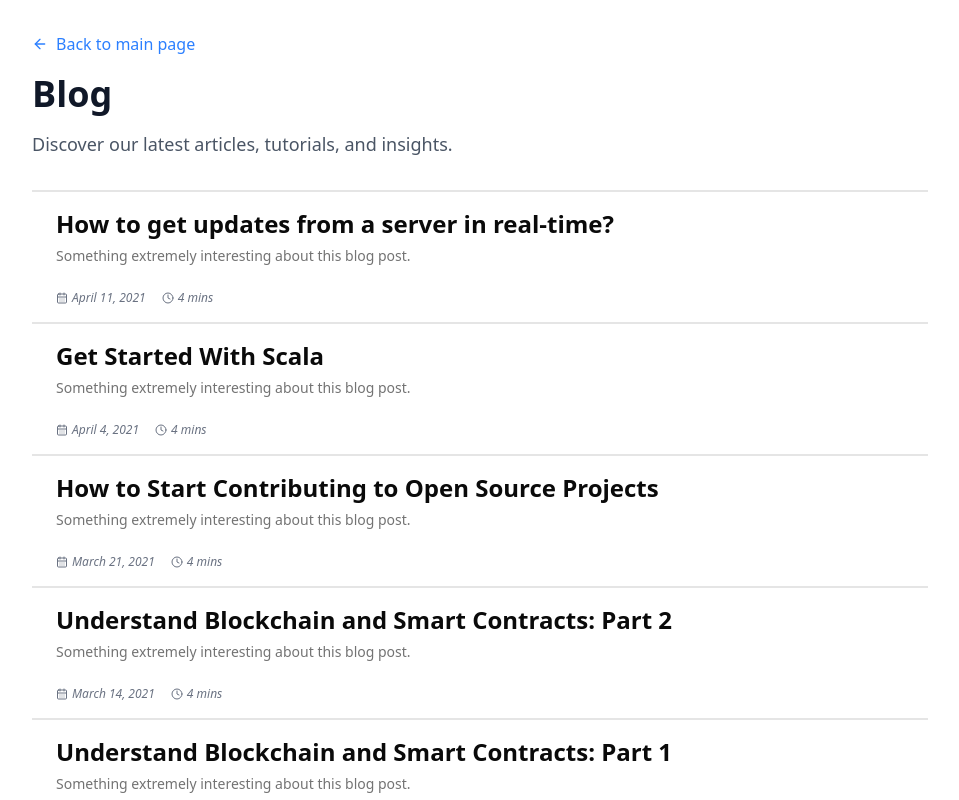
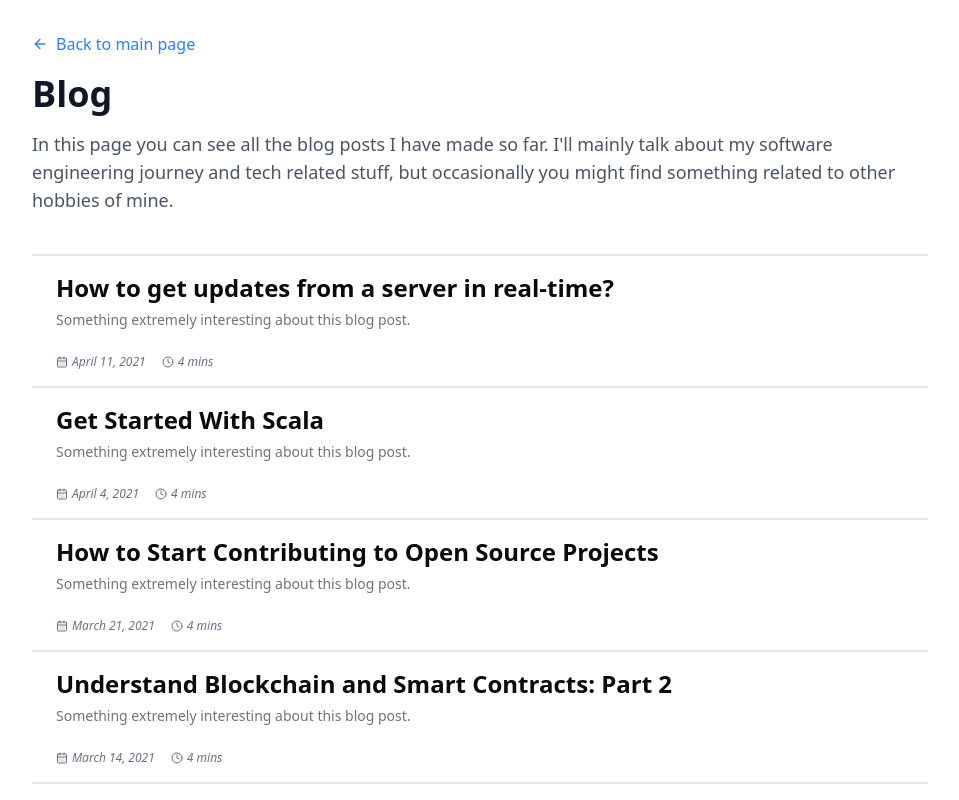
Before and after one commit to EduRibeiro00/blog, a Next.js app: page /blog in a window 1280 px wide. Shown: the top 800 px of the page, without its empty margins (160-1119 px from the left). Built offline with nearby package versions, Linux system fonts and the light colour scheme.

Commit message:
Changed blog page description

```diff
--- a/app/blog/page.tsx
+++ b/app/blog/page.tsx
@@ -14,10 +14,13 @@ export default function BlogPage() {
     <div className="container mx-auto px-4 py-8">
       <div className="max-w-4xl mx-auto">
         <Backlink href="/" text="Back to main page" />
-        <div className="mt-4 mb-8">
+        <div className="mt-4 mb-10">
           <h1 className="text-4xl font-bold text-gray-900 mb-4">Blog</h1>
           <p className="text-lg text-gray-600">
-            Discover our latest articles, tutorials, and insights.
+            In this page you can see all the blog posts I have made so far. I'll
+            mainly talk about my software engineering journey and tech related
+            stuff, but occasionally you might find something related to other
+            hobbies of mine.
           </p>
         </div>
         {posts.length === 0 ? (
```
